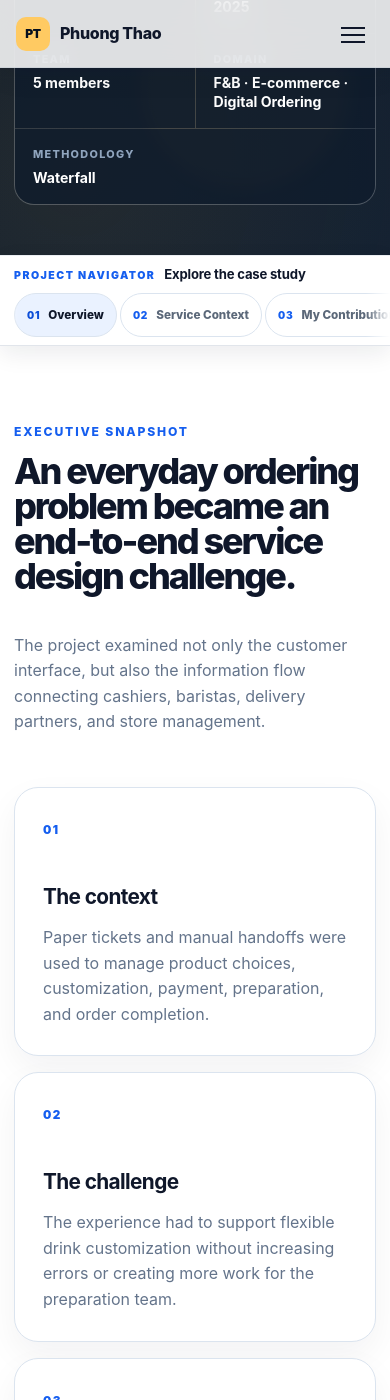
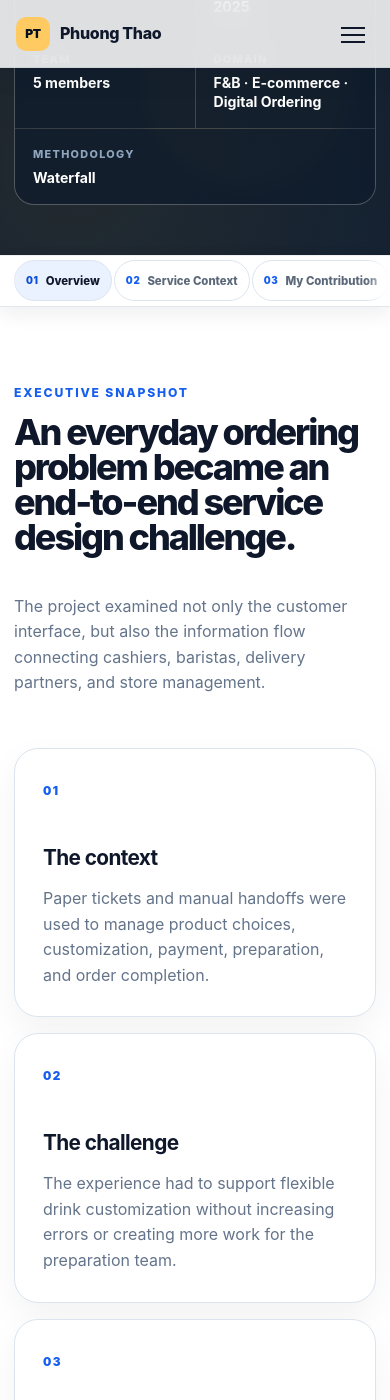
Before and after one commit to dly77915-glitch/project_manager_portfolio, a Jekyll site: the page built from _projects/tra-anh.md, in a window 390 px wide and 1400 px high, scrolled down 1435 px. Built offline with Jekyll 4.4.1, drawn with Linux system fonts in a browser that asks for light colours.

Commit message:
Change nevigator

```diff
--- a/_includes/project/project-navigator.html
+++ b/_includes/project/project-navigator.html
@@ -1,12 +1,7 @@
 {% assign visible_evidence = page.evidence | where: "visible", true %}
-<section class="project-navigator" data-project-navigator aria-label="Project case study navigation">
+<section class="project-navigator" data-project-navigator aria-label="Project section navigation">
   <div class="project-container project-navigator__inner">
-    <div class="project-navigator__heading">
-      <p>Project navigator</p>
-      <strong>Explore the case study</strong>
-    </div>
-
-    <nav class="project-navigator__scroll" aria-label="Case study sections" data-project-nav-scroll>
+    <nav class="project-navigator__scroll" aria-label="Project sections" data-project-nav-scroll>
       <a href="#project-overview" data-project-nav-link data-project-nav-target="project-overview">
         <span>01</span>
         <strong>Overview</strong>
--- a/assets/css/project.css
+++ b/assets/css/project.css
@@ -498,44 +498,24 @@
   z-index: 900;
   top: var(--header-height);
   color: var(--project-ink);
-  background: rgba(255, 255, 255, .94);
-  border-top: 1px solid rgba(148, 163, 184, .18);
-  border-bottom: 1px solid rgba(148, 163, 184, .28);
-  box-shadow: 0 12px 34px rgba(15, 23, 42, .07);
+  background: rgba(255, 255, 255, .95);
+  border-top: 1px solid rgba(148, 163, 184, .16);
+  border-bottom: 1px solid rgba(148, 163, 184, .26);
+  box-shadow: 0 8px 24px rgba(15, 23, 42, .06);
   backdrop-filter: blur(18px);
   -webkit-backdrop-filter: blur(18px);
 }
 .project-navigator__inner {
-  display: grid;
-  grid-template-columns: auto minmax(0, 1fr);
-  align-items: center;
-  gap: clamp(24px, 4vw, 54px);
-  min-height: 88px;
-}
-.project-navigator__heading {
-  min-width: 150px;
-  padding-right: 28px;
-  border-right: 1px solid var(--project-line);
-}
-.project-navigator__heading p,
-.project-navigator__heading strong { display: block; margin: 0; }
-.project-navigator__heading p {
-  margin-bottom: 4px;
-  color: var(--project-blue);
-  font-size: .66rem;
-  font-weight: 900;
-  letter-spacing: .14em;
-  text-transform: uppercase;
-}
-.project-navigator__heading strong {
-  font-size: .91rem;
-  letter-spacing: -.015em;
+  display: block;
+  min-height: 54px;
 }
 .project-navigator__scroll {
   display: flex;
+  width: 100%;
   min-width: 0;
+  min-height: 54px;
   align-items: stretch;
-  gap: 3px;
+  gap: 2px;
   overflow-x: auto;
   overscroll-behavior-inline: contain;
   scrollbar-width: none;
@@ -546,21 +526,22 @@
   position: relative;
   display: flex;
   min-width: max-content;
-  min-height: 60px;
+  min-height: 54px;
   flex: 1 0 auto;
   align-items: center;
-  gap: 8px;
-  padding: 12px 13px;
+  justify-content: center;
+  gap: 7px;
+  padding: 8px 11px;
   color: #5b6879;
-  border-radius: 13px;
+  border-radius: 10px;
   scroll-snap-align: center;
   transition: color .22s ease, background .22s ease, transform .22s ease;
 }
 .project-navigator__scroll a::after {
   position: absolute;
-  right: 13px;
-  bottom: 7px;
-  left: 13px;
+  right: 11px;
+  bottom: 4px;
+  left: 11px;
   height: 2px;
   content: "";
   background: var(--project-gold);
@@ -573,16 +554,16 @@
 .project-navigator__scroll a:hover {
   color: var(--project-ink);
   background: var(--project-soft);
-  transform: translateY(-2px);
+  transform: translateY(-1px);
 }
 .project-navigator__scroll a span {
   color: var(--project-blue);
-  font-size: .63rem;
+  font-size: .61rem;
   font-weight: 900;
-  letter-spacing: .08em;
+  letter-spacing: .07em;
 }
 .project-navigator__scroll a strong {
-  font-size: .76rem;
+  font-size: .73rem;
   font-weight: 790;
   white-space: nowrap;
 }
@@ -606,39 +587,42 @@
 #project-solutions,
 #project-evidence,
 #project-impact {
-  scroll-margin-top: calc(var(--header-height) + 104px);
+  scroll-margin-top: calc(var(--header-height) + 72px);
 }
 
 @media (max-width: 1080px) {
-  .project-navigator__inner { grid-template-columns: 1fr; gap: 0; padding-top: 12px; }
-  .project-navigator__heading {
-    display: flex;
-    align-items: baseline;
-    gap: 9px;
-    min-width: 0;
-    padding: 0 2px 8px;
-    border-right: 0;
+  .project-navigator__inner { width: 100%; }
+  .project-navigator__scroll {
+    padding-inline: max(16px, calc((100vw - 100%) / 2));
   }
-  .project-navigator__heading p { margin: 0; }
-  .project-navigator__scroll { width: 100%; padding-bottom: 9px; }
-  .project-navigator__scroll a { min-height: 50px; flex: 0 0 auto; padding: 9px 12px; }
+  .project-navigator__scroll a {
+    min-height: 50px;
+    flex: 0 0 auto;
+    padding: 8px 11px;
+  }
 }
 
 @media (max-width: 640px) {
   .project-navigator {
-    box-shadow: 0 8px 22px rgba(15, 23, 42, .08);
+    box-shadow: 0 7px 20px rgba(15, 23, 42, .07);
   }
-  .project-navigator__inner { width: 100%; padding-top: 8px; }
-  .project-navigator__heading { padding-inline: 14px; }
-  .project-navigator__heading strong { font-size: .82rem; }
+  .project-navigator__inner {
+    width: 100%;
+    min-height: 50px;
+  }
   .project-navigator__scroll {
-    padding: 0 14px 8px;
+    min-height: 50px;
+    padding: 4px 14px 5px;
     -webkit-mask-image: linear-gradient(to right, transparent 0, #000 18px, #000 calc(100% - 24px), transparent 100%);
     mask-image: linear-gradient(to right, transparent 0, #000 18px, #000 calc(100% - 24px), transparent 100%);
   }
-  .project-navigator__scroll a { min-height: 44px; border: 1px solid var(--project-line); border-radius: 999px; }
+  .project-navigator__scroll a {
+    min-height: 40px;
+    border: 1px solid var(--project-line);
+    border-radius: 999px;
+  }
   .project-navigator__scroll a::after { display: none; }
-  .project-navigator__scroll a strong { font-size: .73rem; }
+  .project-navigator__scroll a strong { font-size: .71rem; }
   #project-overview,
   #project-context,
   #project-role,
@@ -646,6 +630,6 @@
   #project-solutions,
   #project-evidence,
   #project-impact {
-    scroll-margin-top: calc(var(--header-height) + 112px);
+    scroll-margin-top: calc(var(--header-height) + 68px);
   }
 }
--- a/assets/js/project.js
+++ b/assets/js/project.js
@@ -126,29 +126,51 @@
     }
   });
 
-  // Sticky project navigator: smooth anchors, active section, and mobile centering.
+  // Sticky project navigator: compact anchors, reliable cross-section navigation,
+  // active-section tracking, and horizontal-only chip centering.
   const projectNavigator = document.querySelector('[data-project-navigator]');
   const projectNavLinks = projectNavigator
     ? [...projectNavigator.querySelectorAll('[data-project-nav-link]')]
     : [];
 
   if (projectNavigator && projectNavLinks.length) {
+    const projectNavScroller = projectNavigator.querySelector('[data-project-nav-scroll]');
     const projectNavTargets = projectNavLinks
-      .map((link) => ({ link, target: document.getElementById(link.dataset.projectNavTarget || '') }))
+      .map((link) => ({
+        link,
+        target: document.getElementById(link.dataset.projectNavTarget || '')
+      }))
       .filter((item) => item.target);
+
     let activeProjectNavId = '';
     let projectNavTicking = false;
+    let isProjectNavNavigating = false;
+    let projectNavUnlockTimer = 0;
+    let intendedProjectNavTop = null;
 
     const navigatorOffset = () => {
       const headerHeight = Number.parseFloat(
         getComputedStyle(document.documentElement).getPropertyValue('--header-height')
       ) || 0;
-      return headerHeight + projectNavigator.offsetHeight + 18;
+      return headerHeight + projectNavigator.offsetHeight + 12;
+    };
+
+    const centerProjectNavLink = (link) => {
+      if (!link || !projectNavScroller || projectNavScroller.scrollWidth <= projectNavScroller.clientWidth) return;
+
+      const desiredLeft = link.offsetLeft - ((projectNavScroller.clientWidth - link.offsetWidth) / 2);
+      const maxLeft = Math.max(0, projectNavScroller.scrollWidth - projectNavScroller.clientWidth);
+      projectNavScroller.scrollTo({
+        left: Math.max(0, Math.min(desiredLeft, maxLeft)),
+        behavior: reducedMotion ? 'auto' : 'smooth'
+      });
     };
 
     const setActiveProjectNav = (id, center = false) => {
-      if (!id || id === activeProjectNavId) return;
+      if (!id) return;
+      const changed = id !== activeProjectNavId;
       activeProjectNavId = id;
+
       projectNavLinks.forEach((link) => {
         const isActive = link.dataset.projectNavTarget === id;
         link.classList.toggle('is-active', isActive);
@@ -156,18 +178,31 @@
         else link.removeAttribute('aria-current');
       });
 
-      if (center) {
-        const activeLink = projectNavLinks.find((link) => link.dataset.projectNavTarget === id);
-        const scroller = projectNavigator.querySelector('[data-project-nav-scroll]');
-        if (activeLink && scroller && scroller.scrollWidth > scroller.clientWidth) {
-          activeLink.scrollIntoView({ behavior: reducedMotion ? 'auto' : 'smooth', block: 'nearest', inline: 'center' });
-        }
+      if (center && changed) {
+        centerProjectNavLink(
+          projectNavLinks.find((link) => link.dataset.projectNavTarget === id)
+        );
       }
+    };
+
+    const unlockProjectNav = () => {
+      isProjectNavNavigating = false;
+      intendedProjectNavTop = null;
+      window.clearTimeout(projectNavUnlockTimer);
+      projectNavUnlockTimer = 0;
+      requestProjectNavUpdate();
+    };
+
+    const scheduleProjectNavUnlock = (delay = 180) => {
+      window.clearTimeout(projectNavUnlockTimer);
+      projectNavUnlockTimer = window.setTimeout(unlockProjectNav, delay);
     };
 
     const updateActiveProjectNav = () => {
       projectNavTicking = false;
-      const marker = window.scrollY + navigatorOffset() + 32;
+      if (isProjectNavNavigating) return;
+
+      const marker = window.scrollY + navigatorOffset() + 28;
       let current = projectNavTargets[0]?.target.id || '';
       projectNavTargets.forEach(({ target }) => {
         if (target.offsetTop <= marker) current = target.id;
@@ -175,32 +210,71 @@
       setActiveProjectNav(current, true);
     };
 
-    const requestProjectNavUpdate = () => {
+    function requestProjectNavUpdate() {
       if (projectNavTicking) return;
       projectNavTicking = true;
       window.requestAnimationFrame(updateActiveProjectNav);
-    };
+    }
 
     projectNavLinks.forEach((link) => {
       link.addEventListener('click', (event) => {
         const target = document.getElementById(link.dataset.projectNavTarget || '');
         if (!target) return;
+
         event.preventDefault();
-        const top = target.getBoundingClientRect().top + window.scrollY - navigatorOffset();
-        window.scrollTo({ top: Math.max(0, top), behavior: reducedMotion ? 'auto' : 'smooth' });
+        window.clearTimeout(projectNavUnlockTimer);
+        isProjectNavNavigating = true;
+
+        const top = Math.max(
+          0,
+          target.getBoundingClientRect().top + window.scrollY - navigatorOffset()
+        );
+        intendedProjectNavTop = top;
+
+        setActiveProjectNav(target.id, true);
         window.history.replaceState(null, '', `#${target.id}`);
-        setActiveProjectNav(target.id, true);
+        window.scrollTo({
+          top,
+          behavior: reducedMotion ? 'auto' : 'smooth'
+        });
+
+        if (reducedMotion) {
+          window.requestAnimationFrame(unlockProjectNav);
+        } else {
+          scheduleProjectNavUnlock(1200);
+        }
       });
     });
 
-    window.addEventListener('scroll', requestProjectNavUpdate, { passive: true });
-    window.addEventListener('resize', requestProjectNavUpdate);
+    window.addEventListener('scroll', () => {
+      if (isProjectNavNavigating) {
+        if (intendedProjectNavTop !== null && Math.abs(window.scrollY - intendedProjectNavTop) <= 5) {
+          scheduleProjectNavUnlock(90);
+        } else {
+          scheduleProjectNavUnlock(220);
+        }
+        return;
+      }
+      requestProjectNavUpdate();
+    }, { passive: true });
+
+    window.addEventListener('resize', () => {
+      if (isProjectNavNavigating) unlockProjectNav();
+      requestProjectNavUpdate();
+    });
+
     window.addEventListener('load', () => {
-      const hashTarget = window.location.hash ? document.querySelector(window.location.hash) : null;
+      const hashTarget = window.location.hash
+        ? document.querySelector(window.location.hash)
+        : null;
+
       if (hashTarget && projectNavTargets.some(({ target }) => target === hashTarget)) {
         window.setTimeout(() => {
-          const top = hashTarget.getBoundingClientRect().top + window.scrollY - navigatorOffset();
-          window.scrollTo({ top: Math.max(0, top), behavior: 'auto' });
+          const top = Math.max(
+            0,
+            hashTarget.getBoundingClientRect().top + window.scrollY - navigatorOffset()
+          );
+          window.scrollTo({ top, behavior: 'auto' });
           setActiveProjectNav(hashTarget.id, true);
         }, 60);
       } else {
```
Also changed, not shown: 1 other file.
